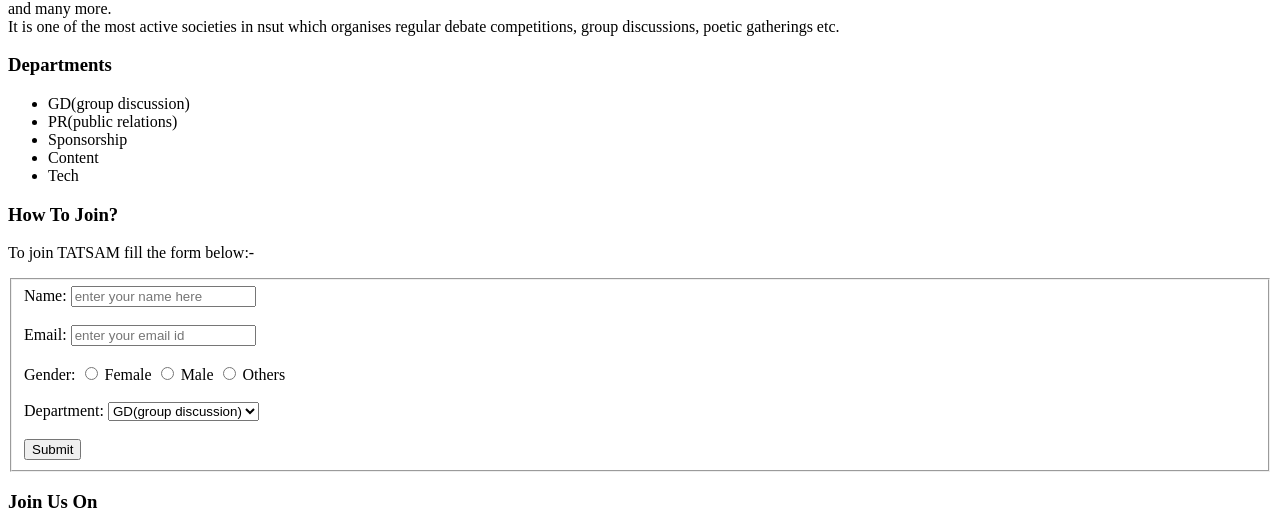
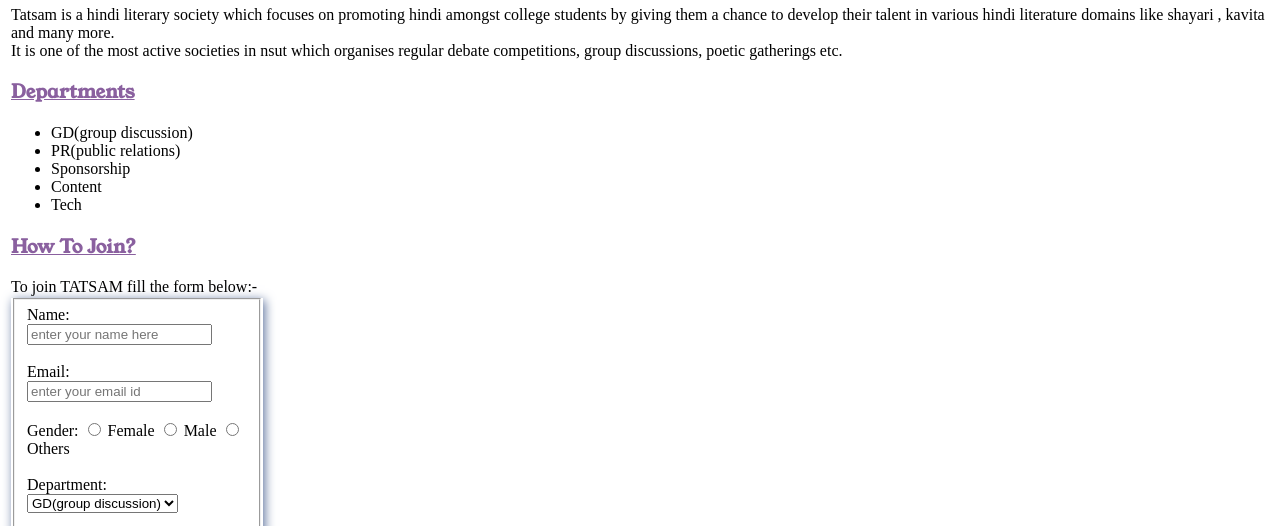
Before and after one commit to KhushiPanghal/tatsam-tech-recruitment-task, a plain HTML site: page index.html in a window 1280 px wide. Shown: the part 139-665 px from the top of the page. Drawn offline with Linux system fonts and the light colour scheme.

Commit message:
index.html

```diff
--- a/index.html
+++ b/index.html
@@ -4,7 +4,7 @@
     <meta charset="UTF-8">
     <meta name="viewport" content="width=device-width, initial-scale=1.0">
     <title>tatsam web project</title>
-    <link rel="stylesheet" href="tatsam web project.css">
+    <link rel="stylesheet" href="index.css">
     <link rel="preconnect" href="https://fonts.googleapis.com">
     <link rel="stylesheet" href="https://cdnjs.cloudflare.com/ajax/libs/font-awesome/4.7.0/css/font-awesome.min.css">
 <link rel="preconnect" href="https://fonts.gstatic.com" crossorigin>
```
